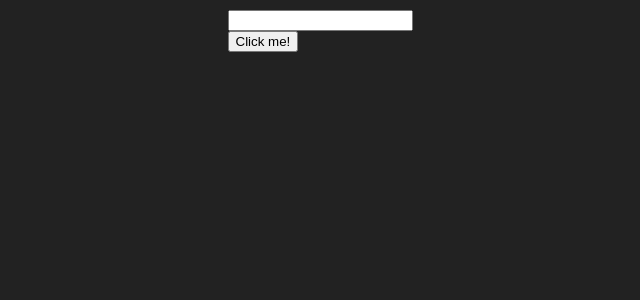
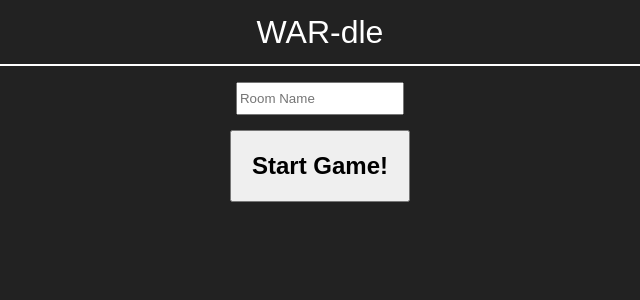
Before and after one commit to va1dez/wardle, a React app: page / in a window 1280 px wide. Shown: the top 300 px of the page, without its empty margins (320-960 px from the left). Built offline with nearby package versions, Linux system fonts and the light colour scheme.

Commit message:
almost done!

```diff
--- a/assets/css/styles.css
+++ b/assets/css/styles.css
@@ -14,7 +14,6 @@
 }
 
 #root {
-  padding: 10px;
   display: flex;
   justify-content: center;
   align-items: center;
@@ -24,6 +23,7 @@ body {
   padding: 0;
   margin: 0;
   background-color: #222222;
+  font-family: Arial, Helvetica, sans-serif;
 }
 
 .container {
@@ -31,7 +31,9 @@ body {
   grid-template-columns: repeat(5, 1fr);
   grid-template-rows: repeat(5, 1fr);
   grid-gap: 5px;
-  margin-left: 3em;
+  margin-left: 1.5em;
+  margin-right: 1.5em;
+  height: 100%;
 }
 
 .row {
@@ -63,3 +65,74 @@ body {
   border-color: #404040;
   background-color: #404040;
 }
+
+.startpage input {
+  height: 2em;
+  width: 12em;
+}
+
+.startpage button {
+  padding: 20px;
+  font-size: 1.5em;
+  font-weight: bolder;
+}
+.gameoverscreen {
+  color: white;
+  font-size: 1.5em;
+}
+.startpage {
+  display: flex;
+  flex-direction: column;
+  align-items: center;
+}
+.startpage input {
+  margin-bottom: 15px;
+}
+
+.wrapper {
+  display: flex;
+  flex-direction: column;
+  align-items: center;
+  width: 100%;
+}
+
+.waiting {
+  color: white;
+  font-size: 2em;
+}
+
+.header {
+  align-self: stretch;
+  display: flex;
+  justify-content: center;
+  align-items: center;
+  height: 2em;
+  color: white;
+  font-size: 2em;
+  border-bottom: solid white;
+  border-width: 2px;
+  margin-bottom: 0.5em;
+}
+
+@keyframes shake {
+  0% { transform : translate(10px); }
+  50% { transform : translate(-10px); }
+  100% { transform : translate(10px); }
+}
+
+.wrongword {
+  animation: shake 150ms;
+  animation-iteration-count: 5;
+}
+
+.p1container {
+  display: flex;
+  flex-direction: column;
+  align-items: center;
+}
+
+.losertext {
+  color: red;
+  margin-top: 1em;
+  font-size: 2em;
+}
--- a/src/App.jsx
+++ b/src/App.jsx
@@ -4,38 +4,57 @@ import PlayerOne from './PlayerOne';
 import PlayerThree from './PlayerThree';
 import PlayerFour from './PlayerFour';
 import clientSocket from './clientSocket';
+import GameOver from './GameOver';
+
+const gameResult = [];
 
 function App() {
   const [gameLoaded, loadGame] = useState(0);
-  let winner;
-  let ownID;
 
   function start() {
     const roomname = document.querySelector('#roomname').value;
+    if (roomname == '') return;
     clientSocket.on('connect', () => {
       clientSocket.emit('newgame', roomname);
     })
     clientSocket.on('fullgame', (response) => {
       clientSocket.players = response.filter((ele) => ele !== clientSocket.id);
-      console.log(clientSocket.players);
-      console.log(clientSocket.id);
+      clientSocket.roomname = roomname;
       loadGame(2);
     })
+    clientSocket.on('gameover', async (winID, theWord) => {
+      let winner = 'lost';
+      if (clientSocket.id == winID) {
+        winner = 'won';
+      }
+      gameResult.push(winner);
+      gameResult.push(theWord);
+      // console.log(gameResult);
+      clientSocket.disconnect();
+      loadGame(3);
+    })
+
     clientSocket.roomname = roomname;
     clientSocket.open();
     loadGame(1);
   }
 
   const initial = (
-    <div>
-      <input type="text" id="roomname"></input><br />
-      <button onClick={() => start()}>Click me!</button>
+    <div className="startpage">
+      <input type="text" id="roomname" placeholder="Room Name"></input>
+      <button onClick={() => start()}>Start Game!</button>
     </div>
   )
 
   const waiting = (
     <div className="waiting">
       Waiting for others...
+    </div>
+  )
+
+  const gameOver = (
+    <div className="gameoverscreen">
+      <GameOver winner={gameResult[0]} word={gameResult[1]} />
     </div>
   )
 
@@ -48,13 +67,6 @@ function App() {
     </div>
   )
 
-  const gameOver = (
-    <div className="gameoverscreen">
-
-    </div>
-  )
-
-
   let final = initial;
 
   if (gameLoaded == 1) {
@@ -63,8 +75,19 @@ function App() {
   if (gameLoaded == 2) {
     final = gameStart;
   }
-
-  return final;
+  if (gameLoaded == 3) {
+    final = gameOver;
+    // console.log(gameResult);
+  }
+  const wrapper = (
+    <div className="wrapper">
+      <div className="header">
+        WAR-dle
+      </div>
+      {final}
+    </div>
+  )
+  return wrapper;
 }
 
 export default App;
--- /dev/null
+++ b/src/GameOver.jsx
@@ -0,0 +1,13 @@
+import React, { Component } from 'react';
+
+function GameOver(props) {
+  const element = (
+    <div className="gameoverscreen">
+      You {props.winner}! The word was {props.word}.
+    </div>
+  )
+
+  return element;
+}
+
+export default GameOver;
--- a/src/PlayerFour.jsx
+++ b/src/PlayerFour.jsx
@@ -19,9 +19,6 @@ function PlayerFour(props) {
   const playerID = props.socket;
 
   clientSocket.on('redraw', (style, id) => {
-    console.log('ClientSocket: ', clientSocket.id);
-    console.log('Passed ID: ', id);
-    console.log('Props ID: ', props.socket);
     if (id === playerID) {
       const update = {...board, style};
       setLetters(update);
--- a/src/PlayerOne.jsx
+++ b/src/PlayerOne.jsx
@@ -39,6 +39,13 @@ function PlayerOne() {
           const demoOutput = reply;
 
           if (demoOutput === 'notaword') {
+            let query = '.--' + board.currRow;
+            document.querySelectorAll(query).forEach((sq) => {
+              sq.classList.add('wrongword');
+              setTimeout(() => {
+                sq.classList.remove('wrongword')
+              }, 1000);
+            });
             return;
           }
 
@@ -58,7 +65,7 @@ function PlayerOne() {
           setLetters(newBoard);
           clientSocket.emit('update', clientSocket.roomname, changes.style);
           if (demoOutput.every((ele) => ele === 'G')) {
-            console.log('You won!');
+            // console.log('You won!');
           }
           return;
         })
@@ -91,9 +98,17 @@ function PlayerOne() {
   }
 
   useEffect(() => {
+    if (board.currRow > 5) {
+      const loser = document.createElement('div');
+      loser.classList.add('losertext');
+      const text = document.createTextNode('Out of attempts!');
+      loser.appendChild(text);
+      document.querySelector('.p1container').appendChild(loser);
+      return;
+    };
 
     document.addEventListener('keydown', newLetter);
-    console.log(clientSocket.connected);
+    // console.log(clientSocket.connected);
 
     return () => {
       document.removeEventListener('keydown', newLetter);
@@ -108,14 +123,17 @@ function PlayerOne() {
     const row = Math.floor(i/5);
     const sq = i%5;
     const value = (board[row][sq]) ? (board[row][sq]) : '';
-    const style = (board.style[i]) ? (board.style[i]) : 'box';
+    let style = (board.style[i]) ? (board.style[i]) : 'box';
+    style += ' --' + row;
 
-    squareArray[i] = <Square key={sqKey} text={value} boxStyle={style} />
+    squareArray[i] = <Square key={sqKey} text={value} boxStyle={style} row={row} />
   }
 
   const element = (
-    <div className="container">
-      {squareArray}
+    <div className="p1container">
+      <div className="container player">
+        {squareArray}
+      </div>
     </div>
   )
 
--- a/src/clientSocket.js
+++ b/src/clientSocket.js
@@ -1,6 +1,6 @@
 import io from 'socket.io-client';
 
-const clientSocket = io({
+const clientSocket = io('http://localhost:3000', {
   autoConnect: false,
 });
 
```
Also changed, not shown: styles.css (deleted), 3 other files (tests, documents, lock files or other folders).
